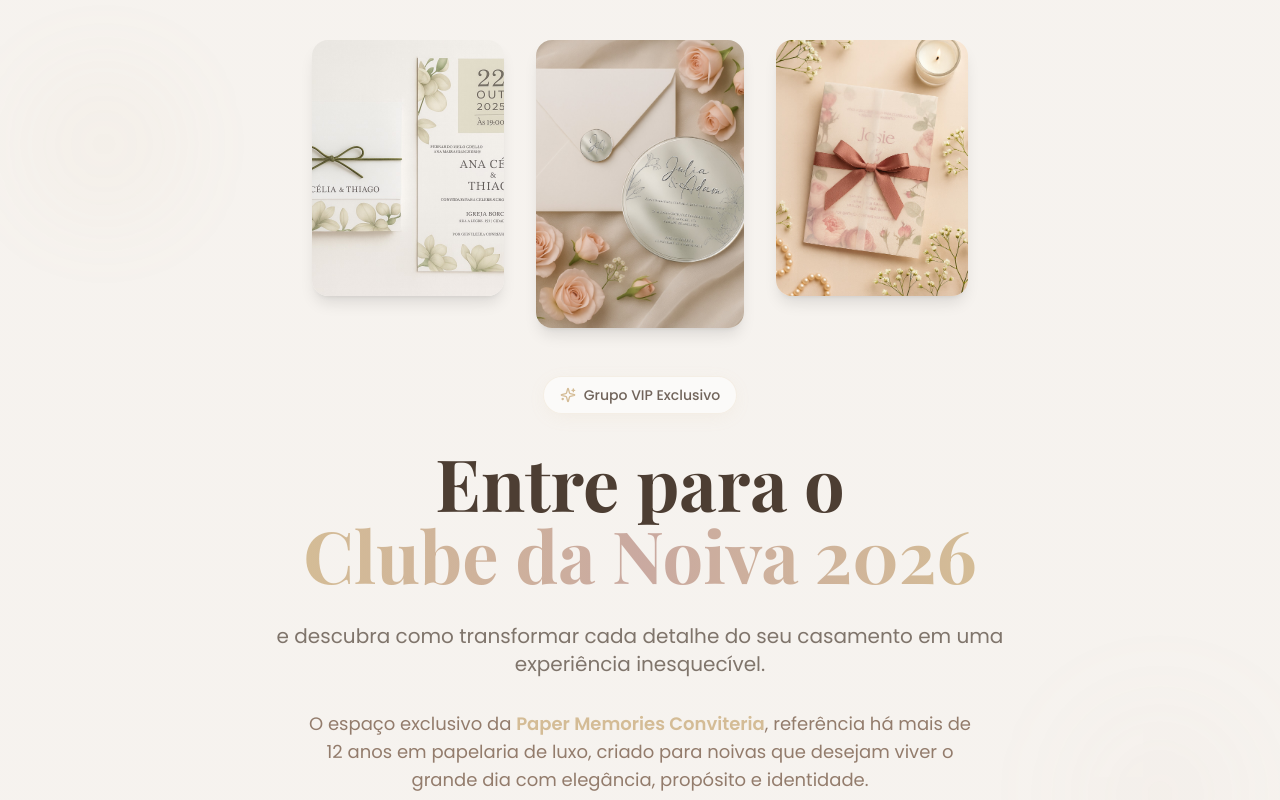
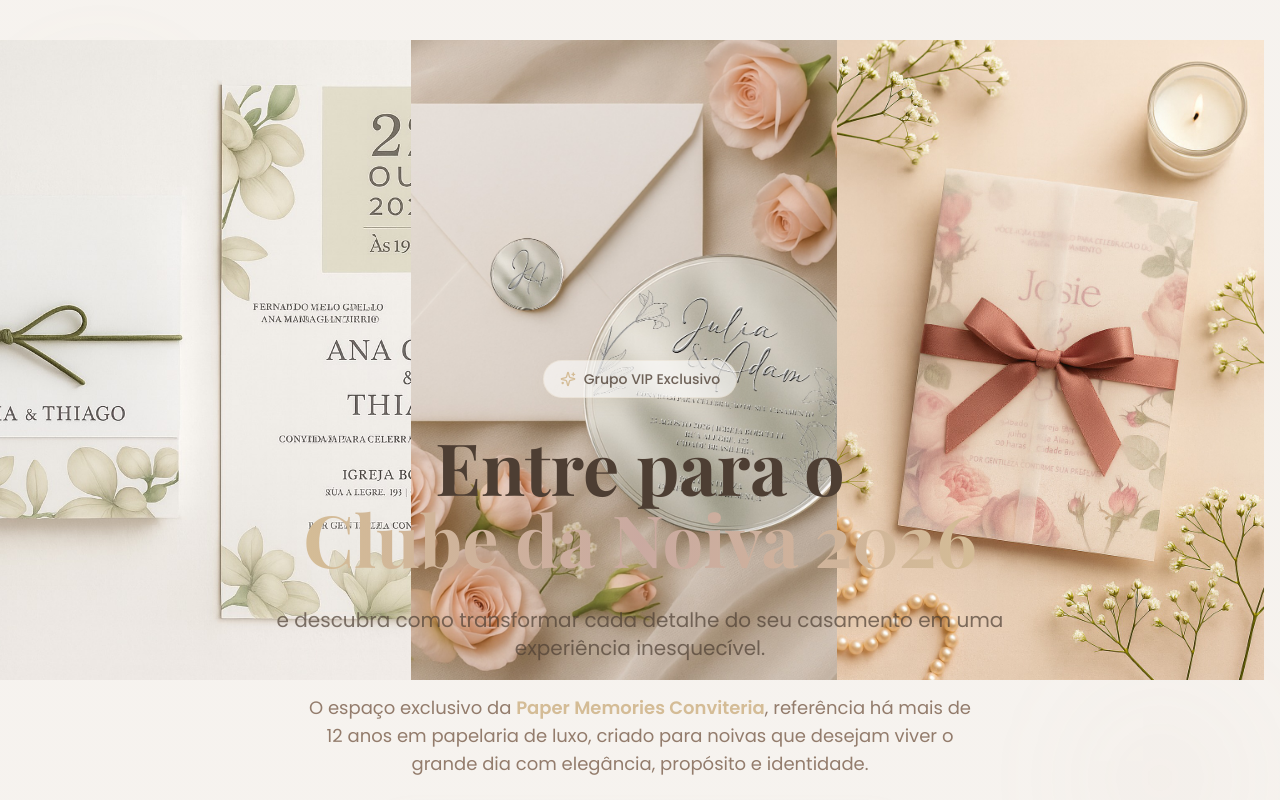
Before and after one commit to conviteriapapermemories/clube-da-noiva-2026, a React (Vite) app: page / in a window 1280 px wide. Shown: the top 800 px of the page. Built offline with nearby package versions, Linux system fonts and the light colour scheme; the HTML template or start-up script is replaced by a standard one.

Commit message:
Update Hero.tsx

```diff
--- a/src/components/Hero.tsx
+++ b/src/components/Hero.tsx
@@ -20,34 +20,23 @@ export const Hero = () => {
         style={{ animationDelay: "1s" }}
       />
 
-      {/* === NOVO BLOCO DE FOTOS === */}
-      {/* Desktop/Tablet: 3 fotos */}
-      <div className="hidden sm:flex relative z-10 gap-6 md:gap-8 mb-8 md:mb-12">
-        <img
-          src={foto1}
-          alt="Inspiração 1"
-          className="w-36 h-48 md:w-48 md:h-64 object-cover rounded-2xl shadow-lg"
-        />
-        <img
-          src={foto2}
-          alt="Inspiração destaque"
-          className="w-40 h-56 md:w-52 md:h-72 object-cover rounded-2xl shadow-lg"
-        />
-        <img
-          src={foto3}
-          alt="Inspiração 3"
-          className="w-36 h-48 md:w-48 md:h-64 object-cover rounded-2xl shadow-lg"
-        />
+      {/* === CABEÇALHO EM GALERIA (FULL-BLEED) === */}
+      {/* Desktop/Tablet: 3 imagens lado a lado, sem borda/sem gap */}
+      <div className="hidden sm:block w-screen relative left-1/2 -translate-x-1/2">
+        <div className="grid grid-cols-3 gap-0 h-44 md:h-64 lg:h-80">
+          <img src={foto1} alt="Inspiração 1" className="w-full h-full object-cover" />
+          <img src={foto2} alt="Inspiração 2" className="w-full h-full object-cover" />
+          <img src={foto3} alt="Inspiração 3" className="w-full h-full object-cover" />
+          </div>
       </div>
 
-      {/* Mobile: somente a foto do meio */}
-      <div className="sm:hidden relative z-10 mb-6">
-        <img
-          src={foto2}
-          alt="Inspiração destaque"
-          className="w-10/12 mx-auto object-cover rounded-2xl shadow-lg"
-        />
+      {/* Mobile: somente a foto do meio, full-bleed também */}
+      <div className="sm:hidden w-screen relative left-1/2 -translate-x-1/2">
+        <div className="h-48">
+          <img src={foto2} alt="Inspiração destaque" className="w-full h-full object-cover" />
+        </div>
       </div>
+
 
       {/* Conteúdo textual */}
       <div className="relative z-10 max-w-4xl mx-auto text-center space-y-8 animate-fade-in">
```
